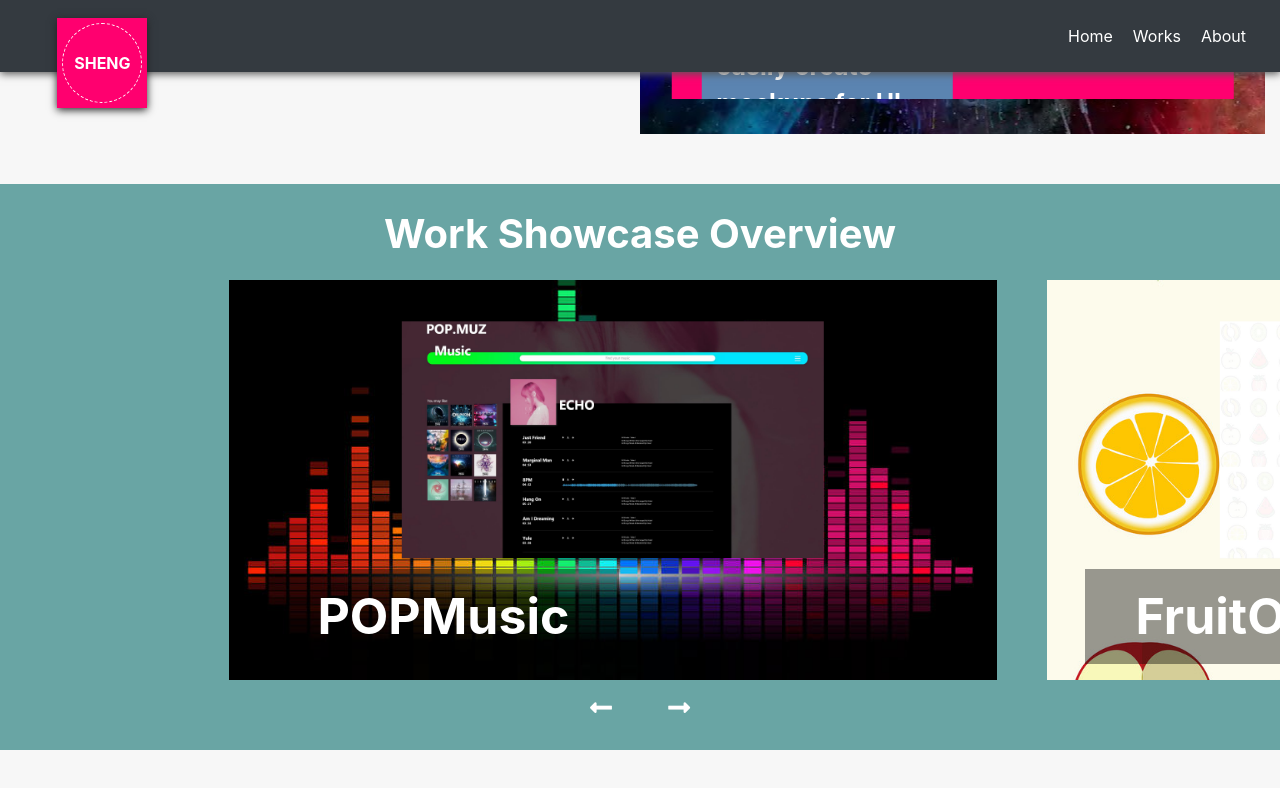
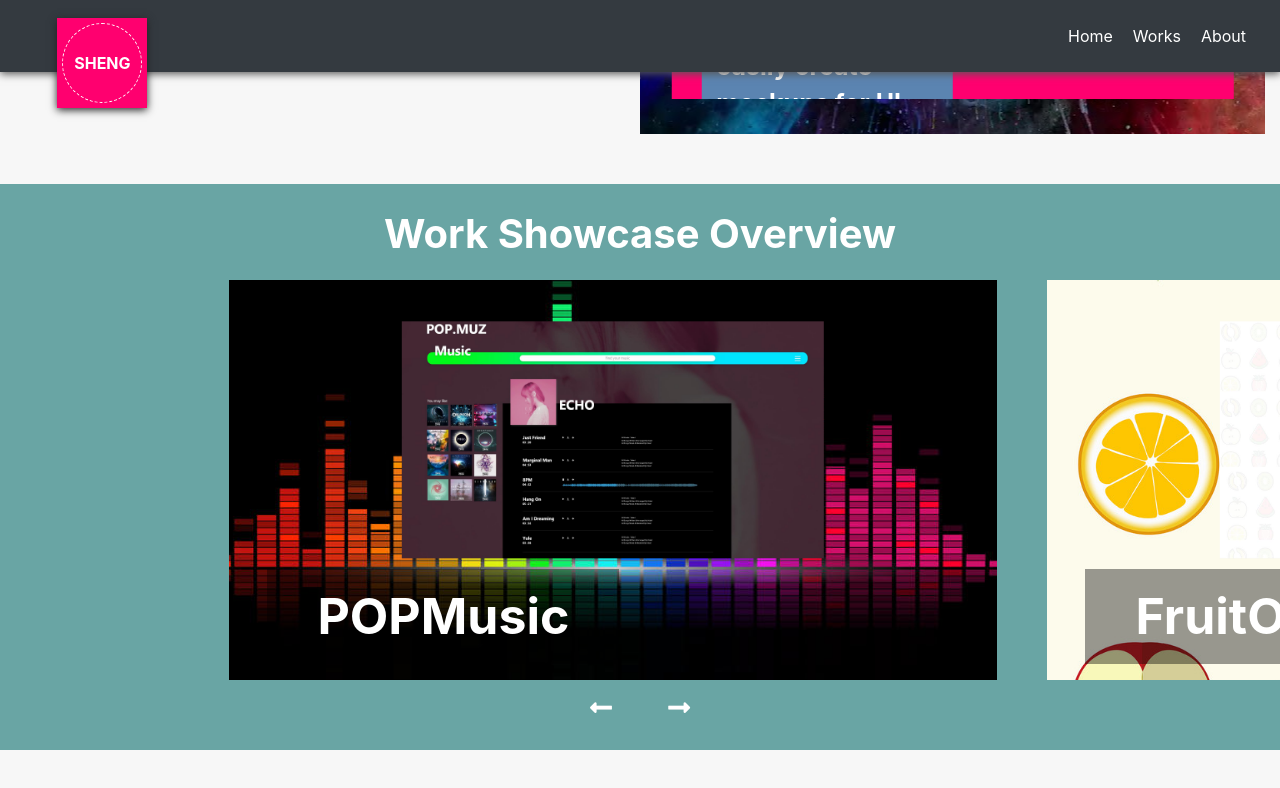
Before and after one commit to CopyDemon/Shengdesign_React, a React (Create React App) app in the folder shengdesign_react/: page / in a window 1280 px wide. In both pictures the pointer is over the element 613 px from the left and 2140 px from the top of the page. Shown: the part 1661-2449 px from the top of the page. Built offline with nearby package versions, Linux system fonts and the light colour scheme.

Commit message:
background transition not working use span ~!

```diff
--- a/shengdesign_react/src/pages/home/design_work_slideshow/design_work_slideshow.module.css
+++ b/shengdesign_react/src/pages/home/design_work_slideshow/design_work_slideshow.module.css
@@ -51,6 +51,13 @@
 	background-position: center;
 	background-repeat: no-repeat;
 	background-size: cover;
+	transition: .7s ease-in-out;
+}
+
+.design_work_artboard:hover {
+	cursor: pointer;
+	background-size: 110% 110%;
+	transition: .7s ease-in-out;
 }
 
 /*design work title*/
```
